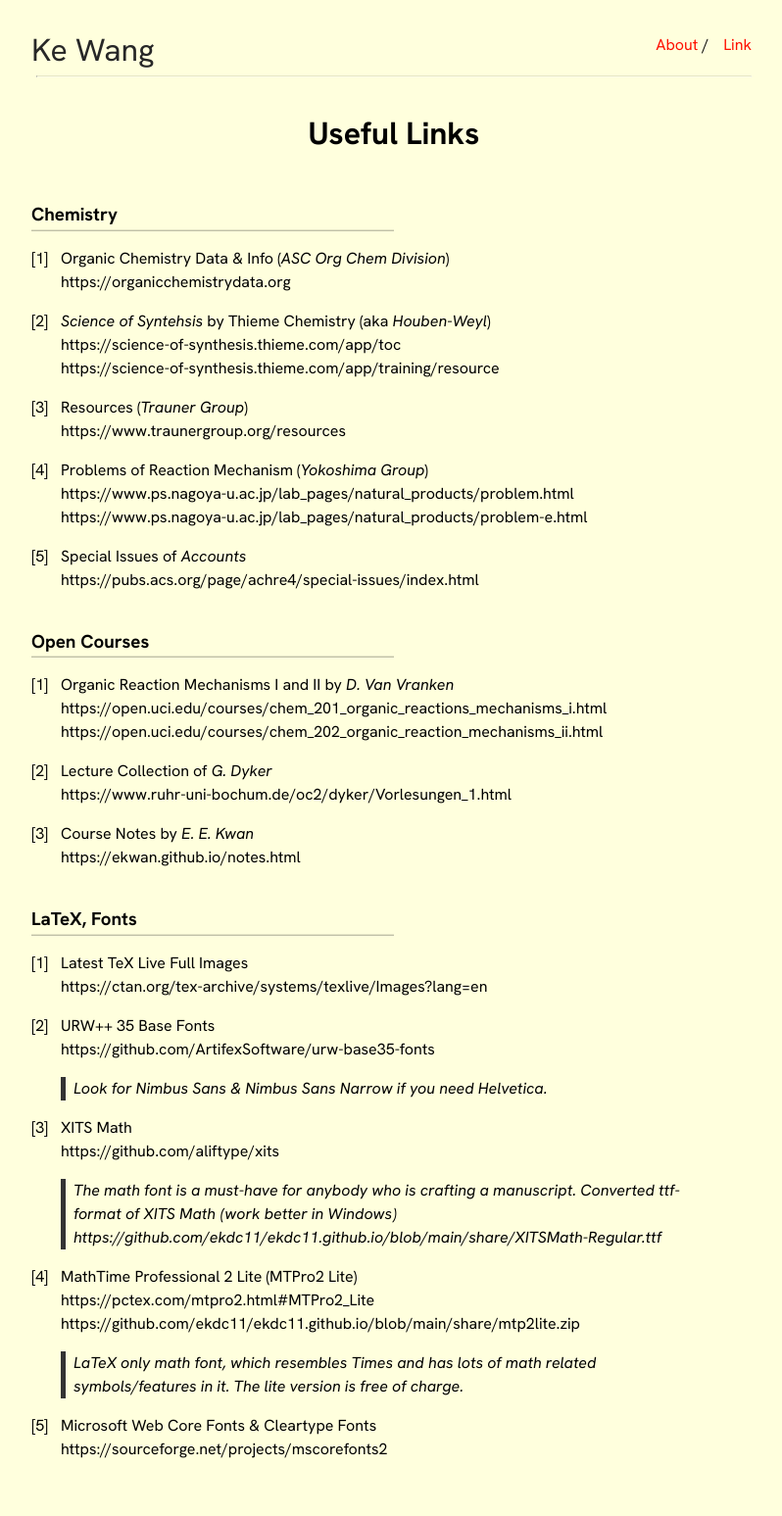
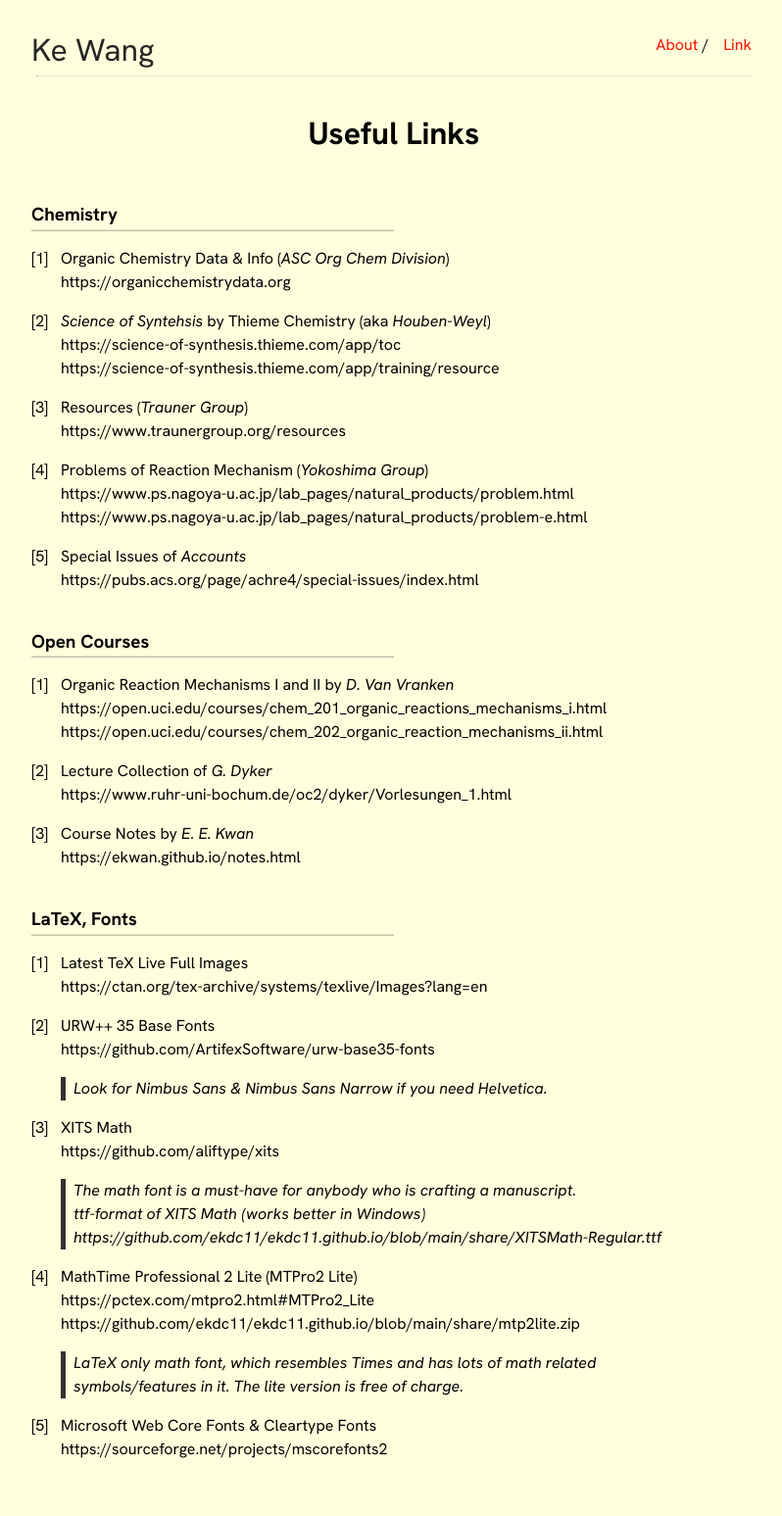
Before and after one commit to ekdc11/ekdc11.github.io, a Jekyll site: the page built from link.md, in a window 1280 px wide. Shown: the whole page at 98% size, without its empty margins (238-1036 px from the left). Built offline with Jekyll 4.4.1, drawn with Linux system fonts in a browser that asks for light colours.

Commit message:
Update link.md

```diff
--- a/link.md
+++ b/link.md
@@ -44,8 +44,8 @@ https://github.com/ArtifexSoftware/urw-base35-fonts \
 
 1. XITS Math \
 https://github.com/aliftype/xits \
-> The math font is a must-have for anybody who is crafting a manuscript.
-> Converted ttf-format of XITS Math (work better in Windows)
+> The math font is a must-have for anybody who is crafting a manuscript. \
+> ttf-format of XITS Math (works better in Windows) \
 > https://github.com/ekdc11/ekdc11.github.io/blob/main/share/XITSMath-Regular.ttf
 
 1. MathTime Professional 2 Lite (MTPro2 Lite) \
```
